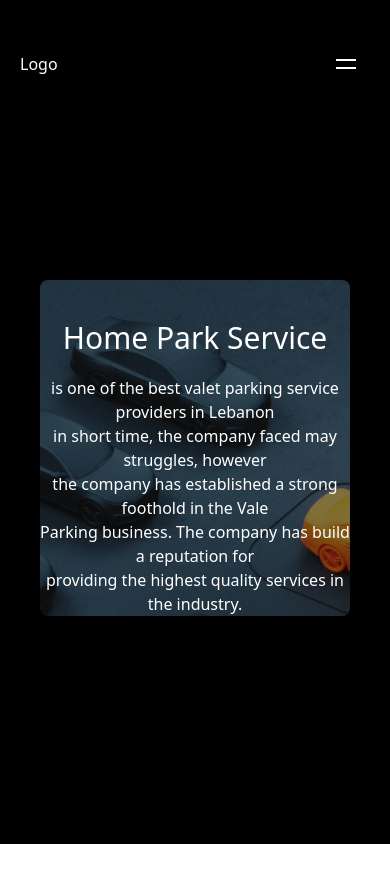
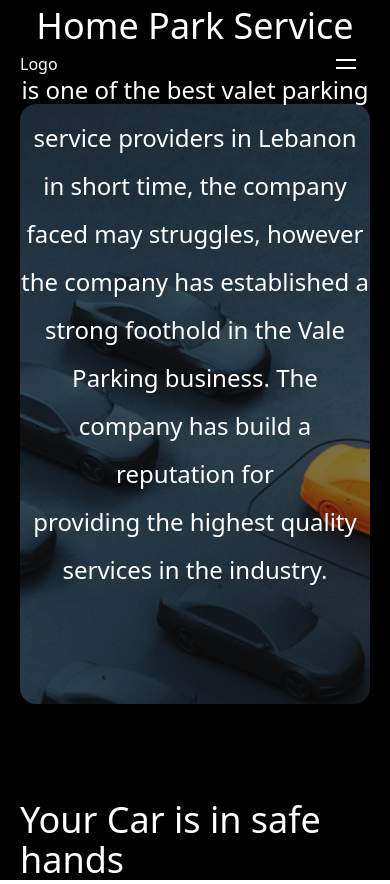
Before and after one commit to ThinkFrim/hps, a React (Create React App) app: page / in a window 390 px wide. Before the commit the page ends 844 px from the top, so only its background shows below. Built offline with nearby package versions, Linux system fonts and the light colour scheme.

Commit message:
adding banner page (not responsive yet)

```diff
--- a/src/pages/home/Home.jsx
+++ b/src/pages/home/Home.jsx
@@ -4,20 +4,27 @@ import "./home.css";
 
 const Home = () => {
   return (
-    <div className='relative bg-black h-screen'>
+    <div className='bg-black min-h-screen'>
       <Nav />
-      <div className='container mx-auto px-10 pt-24 lg:pt-0'>
-        <div className='bg-hero mt-24 rounded-lg text-center mx-auto'>
-          <div className="pt-10">
-            <h1 className="pb-5 text-3xl text-white">Home Park Service</h1>
-            <p className='text-white'>
-              is one of the best valet parking service providers in Lebanon
-              <br /> in short time, the company faced may struggles, however
-              <br /> the company has established a strong foothold in the Vale{" "}
-              <br />
-              Parking business. The company has build a reputation for <br />{" "}
-              providing the highest quality services in the industry.
-            </p>
+      <div className='container mx-auto px-5 mt-4 lg:pt-0'>
+        <div className='relative h-[600px] bg-cover bg-center bg-hero rounded-2xl'>
+          <div className='absolute bottom-52  inset-0 flex items-center justify-center text-white'>
+            <div className='text-center font-light'>
+              <h1 className='text-4xl pb-3'>Home Park Service</h1>
+              <p className='mt-2 text-2xl leading-loose'>
+                is one of the best valet parking service providers in Lebanon{" "}
+                <br /> in short time, the company faced may struggles, however{" "}
+                <br /> the company has established a strong foothold in the Vale{" "}
+                <br /> Parking business. The company has build a reputation for{" "}
+                <br /> providing the highest quality services in the industry.{" "}
+              </p>
+            </div>
+          </div>
+        </div>
+        <div className='mt-24'>
+          <h1 className='text-white text-4xl'>Your Car is in safe hands</h1>
+          <div>
+
           </div>
         </div>
       </div>
```
